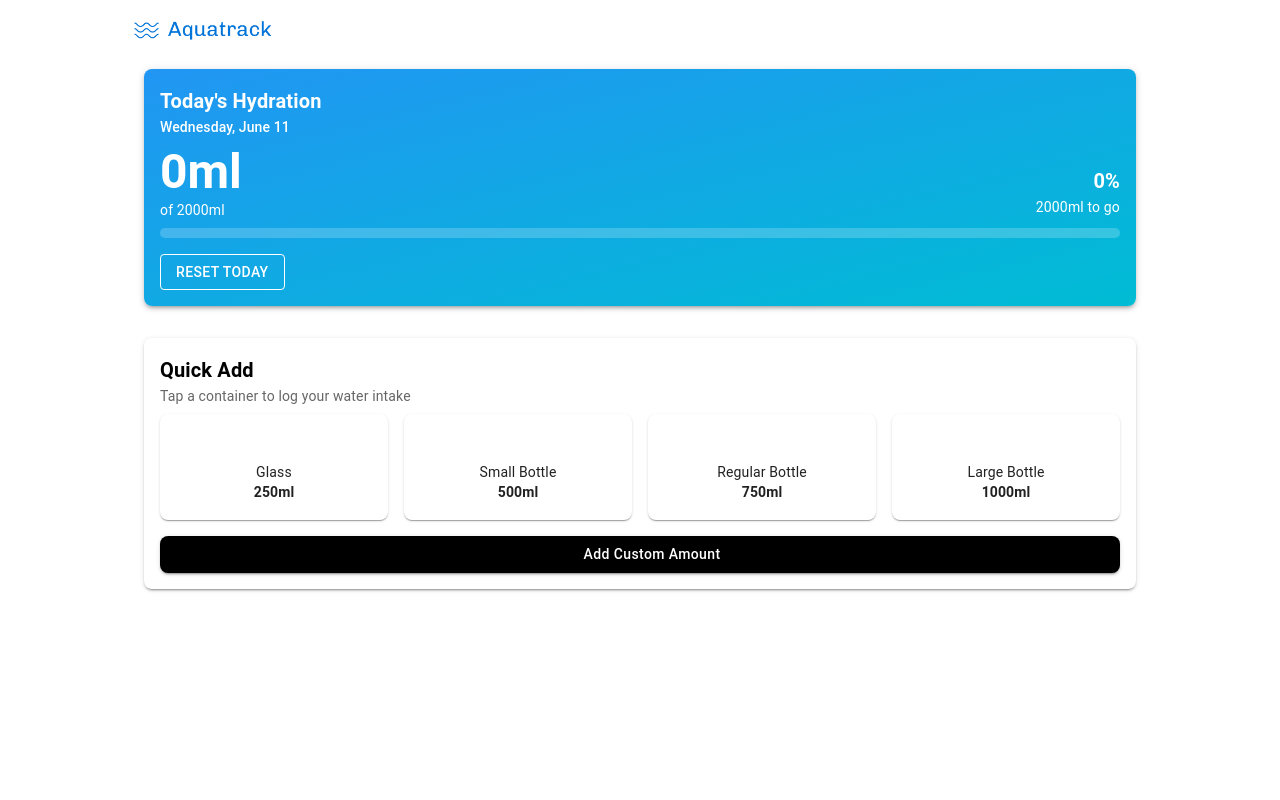
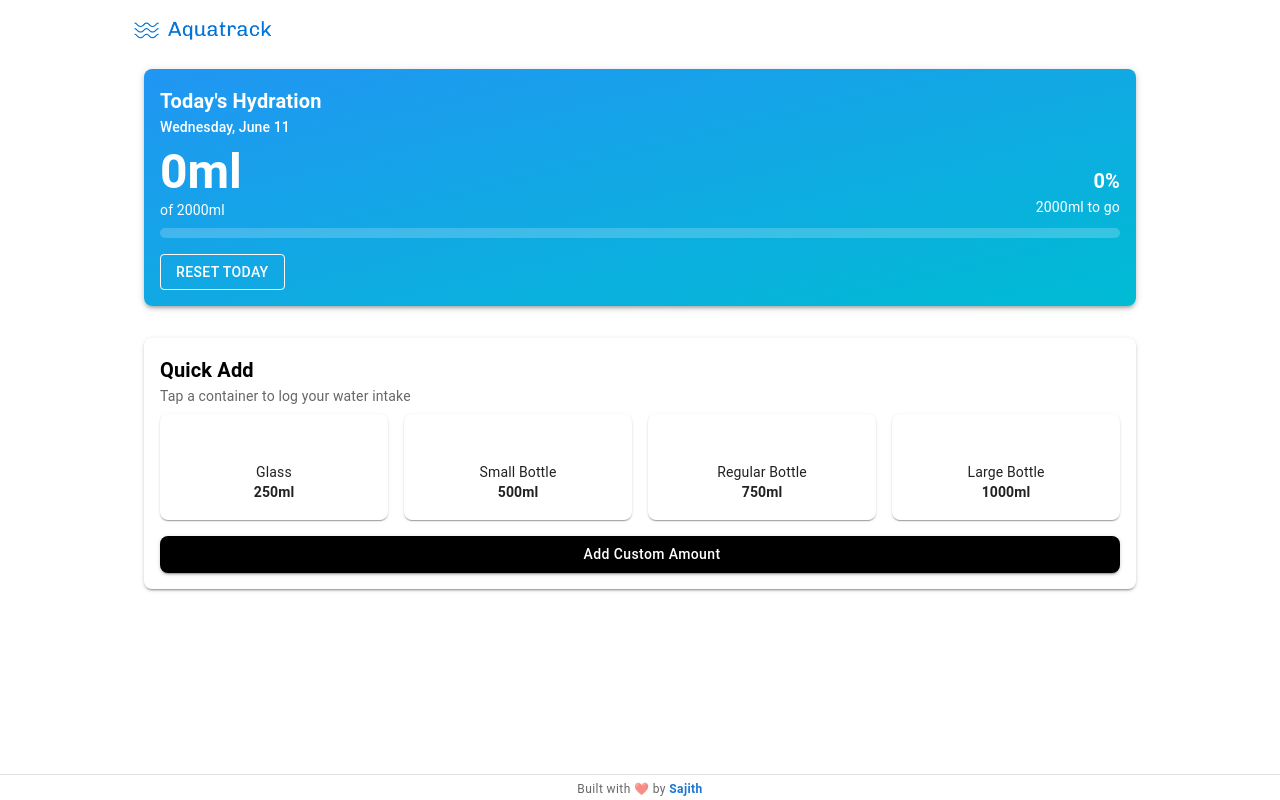
Before and after one commit to S-Sajith/aqua-track, a React (Vite) app: page / in a window 1280 px wide. Built offline with nearby package versions, Linux system fonts and the light colour scheme; some icons are missing.

Commit message:
#1 Added footer component

```diff
--- a/src/App.jsx
+++ b/src/App.jsx
@@ -2,30 +2,40 @@ import HydrationSummary from "./components/HydrationSummary";
 import Navbar from "./components/Navbar";
 import { Box } from "@mui/material";
 import QuickAdd from "./components/QuickAdd";
+import Footer from "./components/Footer";
 
 function App() {
   return (
     <Box
       sx={{
+        minHeight: "100dvh",
+        display: "flex",
+        flexDirection: "column",
+      }}
+    >
+      <Box
+        sx={{
           width: {
-          xs: "100dvw", // full width on mobile
-          md: "80dvw", // 80% of viewport width on medium+ screens
+            xs: "100dvw",
+            md: "80dvw",
           },
           margin: "0 auto",
           mt: 2,
+          flexGrow: 1, // take up all available space
         }}
       >
         <Navbar />
         <Box
           sx={{
-          paddingLeft: "1rem",
-          paddingRight: "1rem",
+            px: "1rem",
           }}
         >
           <HydrationSummary />
           <QuickAdd />
         </Box>
       </Box>
+      <Footer />
+    </Box>
   );
 }
 
--- /dev/null
+++ b/src/components/Footer.jsx
@@ -0,0 +1,33 @@
+import { Box, Divider, Typography } from "@mui/material";
+
+const Footer = () => {
+  return (
+    <Box sx={{ mt: 4, textAlign: "center" }}>
+      <Divider />
+      <Typography
+        variant="caption"
+        sx={{
+          color: "text.secondary",
+          fontSize: { xs: "0.65rem", sm: "0.75rem" },
+        }}
+      >
+        Built with ❤️ by{" "}
+        <Box
+          component="a"
+          href="https://s-sajith.github.io/"
+          target="_blank"
+          rel="noopener noreferrer"
+          sx={{
+            color: "primary.main",
+            textDecoration: "none",
+            fontWeight: "bold",
+          }}
+        >
+          Sajith
+        </Box>
+      </Typography>
+    </Box>
+  );
+};
+
+export default Footer;
```
Lines whose indentation alone changed are shown as unchanged.
